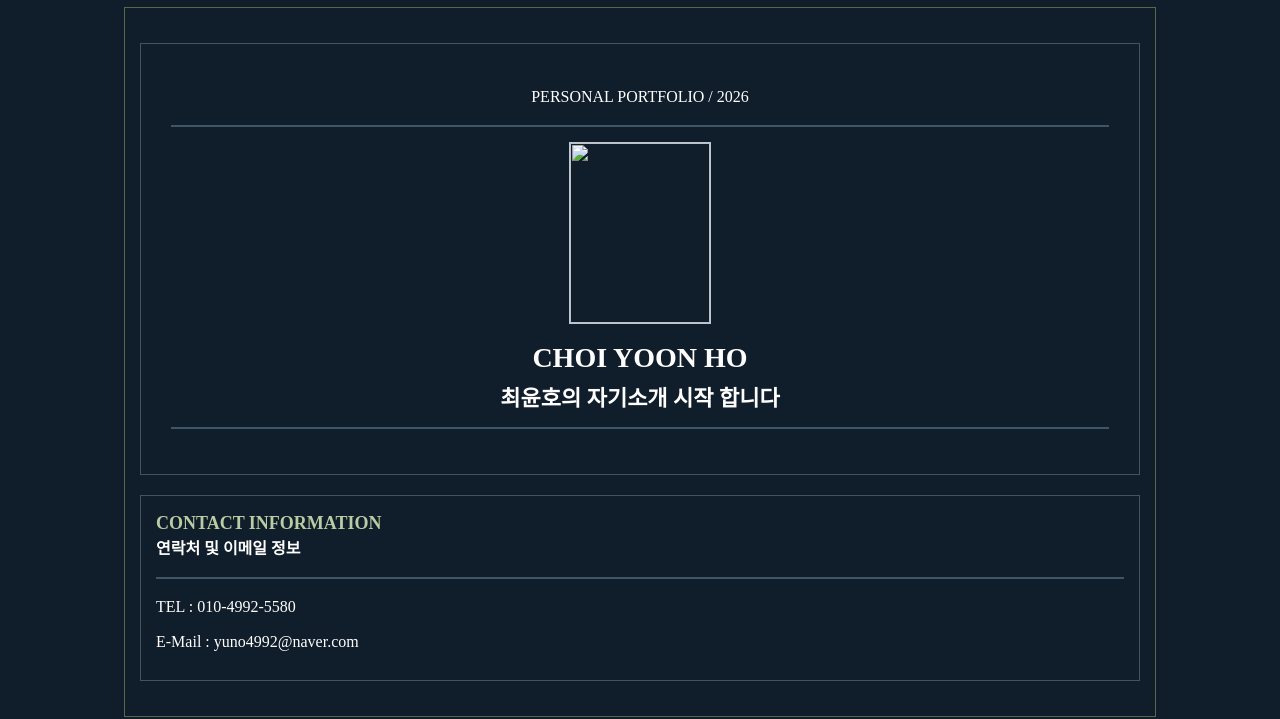
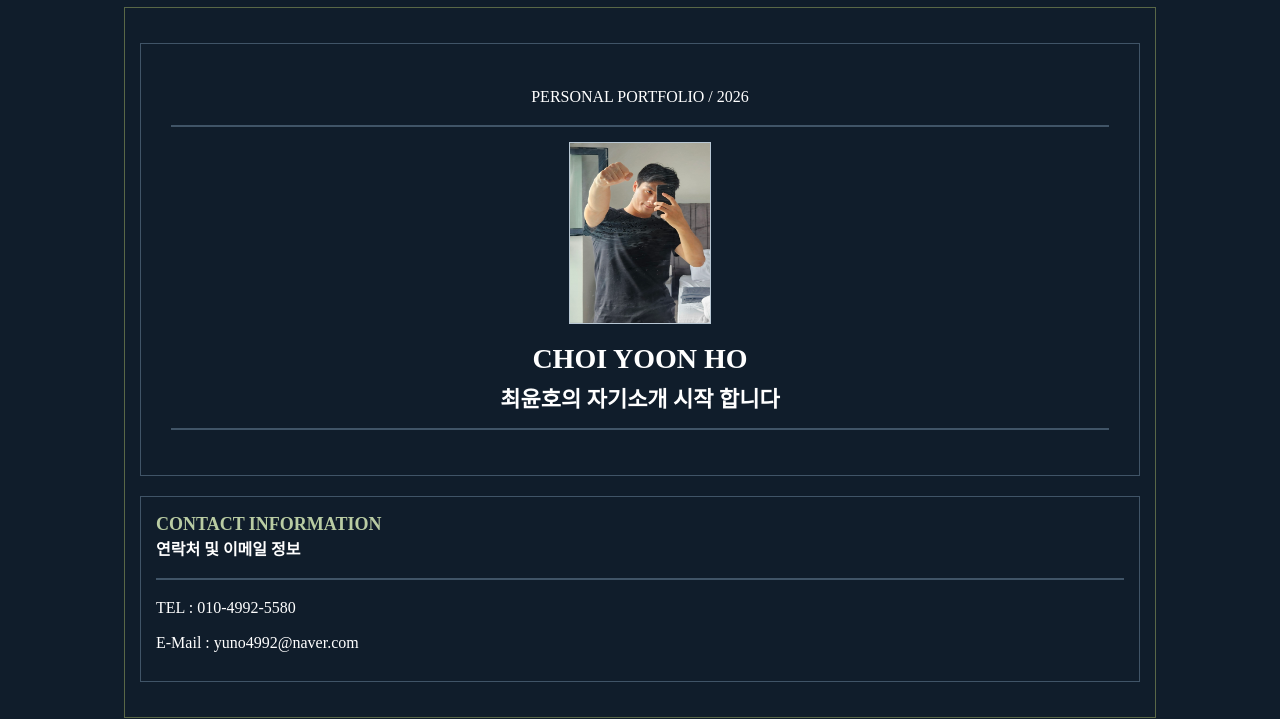
Before and after one commit to yunho-intel/my-porfolio, a plain HTML site: page index.html in a window 1280 px wide. Shown: the part 114-833 px from the top of the page. Drawn offline with Linux system fonts and the light colour scheme.

Commit message:
Fix image source and clean up HTML
Updated image source path and corrected HTML structure.

```diff
--- a/index.html
+++ b/index.html
@@ -25,7 +25,7 @@
 
             <hr>
 
-            <img src="images/img0.jpg">
+            <img src="img0.jpg">
             <h1>CHOI YOON HO</h1>
             <h2>최윤호의 자기소개 시작 합니다</h2>
 
```
